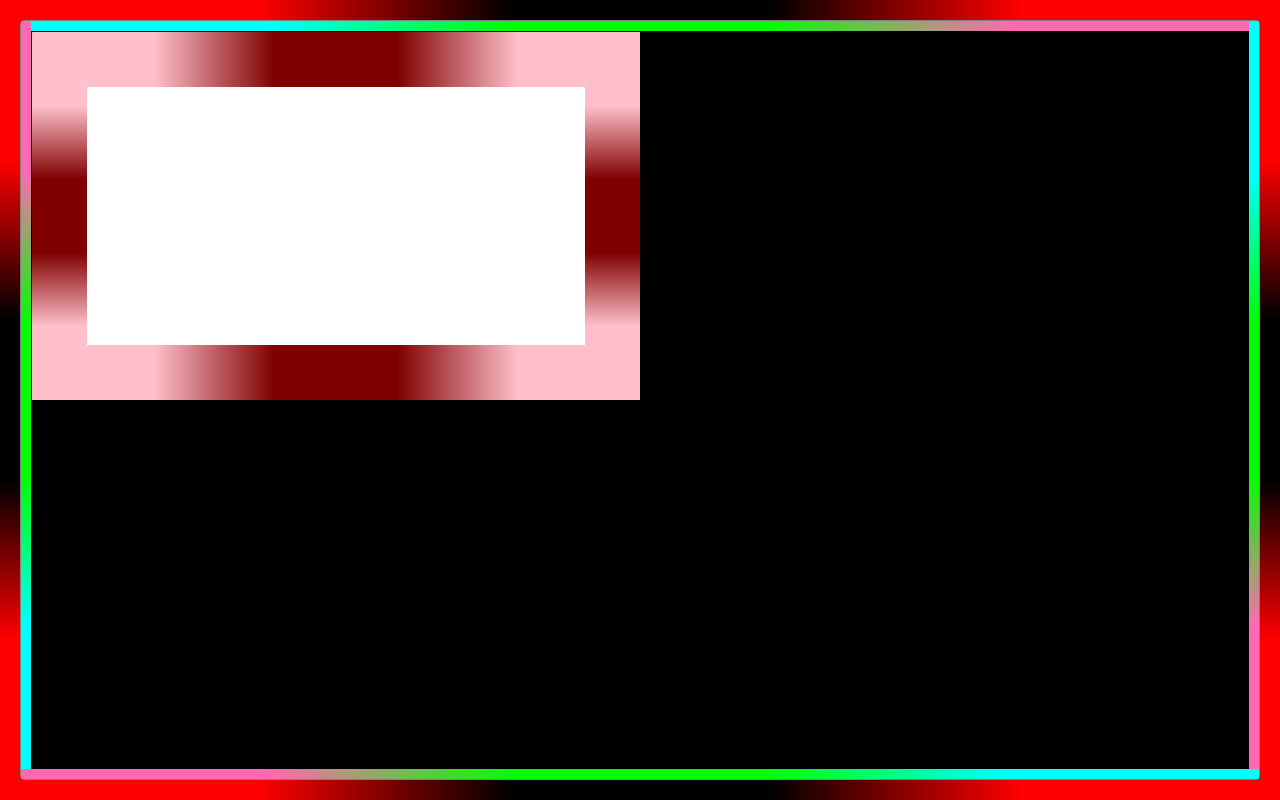
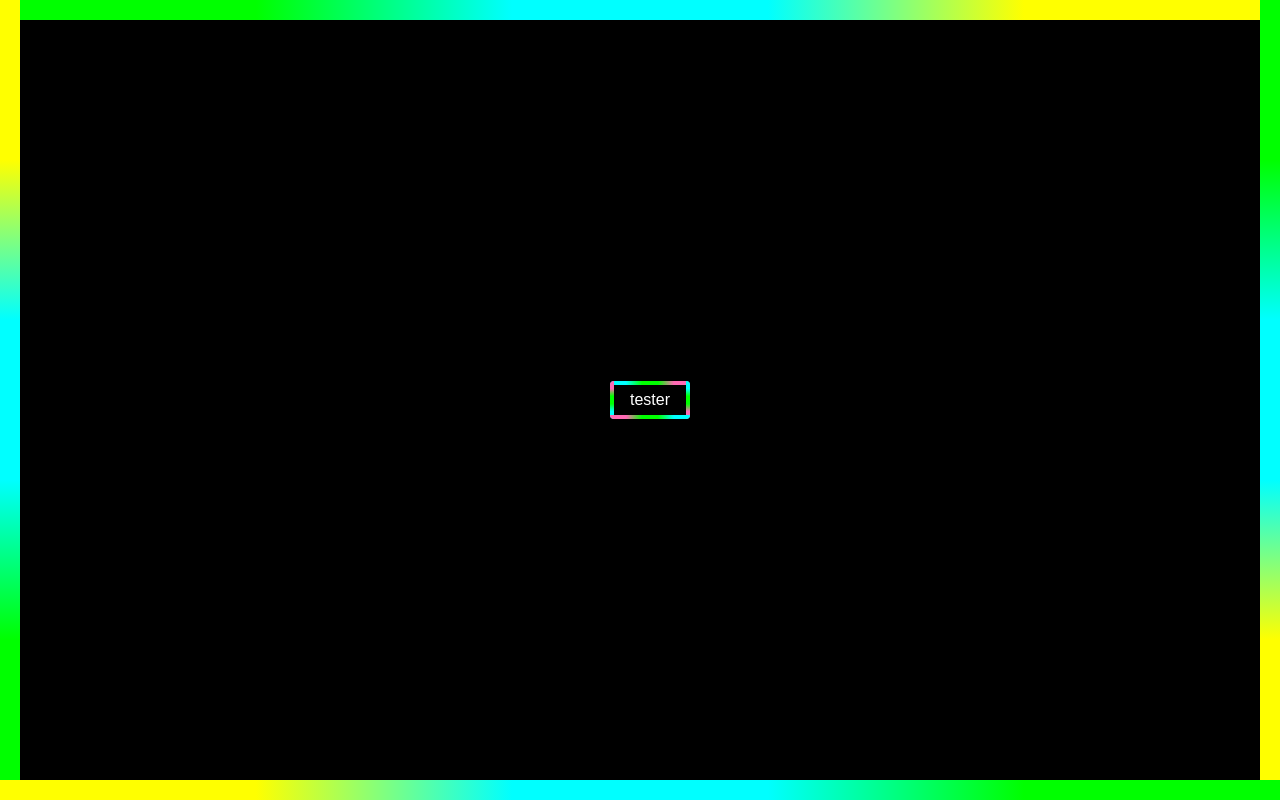
Before and after one commit to C-Lee-Hamilton/AnimatedBorder, a React (Vite) app: page / in a window 1280 px wide. Built offline with nearby package versions, Linux system fonts and the light colour scheme; the HTML template or start-up script is replaced by a standard one.

Commit message:
making component lib

```diff
--- a/package.json
+++ b/package.json
@@ -4,7 +4,7 @@
   "version": "0.0.0",
   "type": "module",
   "scripts": {
-    "dev": "vite --port 3000 --host",
+    "start": "vite --port 3000 --host",
     "build": "tsc && vite build",
     "lint": "eslint . --ext ts,tsx --report-unused-disable-directives --max-warnings 0",
     "preview": "vite preview"
--- a/src/App.tsx
+++ b/src/App.tsx
@@ -1,68 +1,28 @@
 import "./styles.css";
-import { LightBorder } from "./components/LightBorder";
-import Button from "./components/button";
+import { LightBorder,LightButton } from "./components/LightBorder";
+
 
 export default function App(): JSX.Element {
   return (
     <div className="App">
       <LightBorder
-        $color1="red"
-        $color2="red"
-        $color3="black"
-        $borderWidth={20}
-        $borderRadius={10}
-        $speed="1s"
-        $contentColor="grey"
-        $height="100%"
-        $width="100%"
+      $borderWidth={20}
+      $contentAlignY="center"
+      $contentAlignX="center"
+      $color1="yellow"
+      $color2="lime"
+      $color3="cyan"
       >
 
-
-
-<LightBorder>
-  <LightBorder
-        $color1="pink"
-        $color2="pink"
-        $color3="maroon"
-        $borderWidth={55}
-        $borderRadius={1}
-        $speed="4s"
-        $contentColor="white"
-        $height="50%"
-        $width="50%"
-      >
-        hi
-      </LightBorder></LightBorder>
-
+     <LightButton
+     $borderWidth={4}
+     $borderRadius={100}
+     >tester</LightButton>
 
 
       </LightBorder>
-      {/* <Button /> */}
+      </div>
 
-    </div>
+
   );
 }
-
-/*
-
-Here, we can see that we're getting this html rendered:
-Looking at the styles... I am inclined to look at the keyframes css.
-<div class="App">
-  <div class="sc-beqWNU hjNioH">
-    <div class="sc-gueXAH ekXUHE"></div>
-    <div class="sc-dmqGRC kJBPwM"></div>
-    <div class="sc-hLseSp hlLgjJ">hi</div>
-    <div class="sc-eDDOjk foAWsq"></div>
-    <div class="sc-jTrOVX fYkrvJ"></div>
-  </div>
-  <div class="sc-beqWNU ffVLRT">
-    <div class="sc-gueXAH fiyWuL"></div>
-    <div class="sc-dmqGRC igvftD"></div>
-    <div class="sc-hLseSp cXiUor">hi</div>
-    <div class="sc-eDDOjk dlWtXB"></div>
-    <div class="sc-jTrOVX eJjPMi"></div>
-  </div>
-</div>
-
-
-*/
--- a/src/components/LightBorder.tsx
+++ b/src/components/LightBorder.tsx
@@ -11,13 +11,62 @@ interface LightProps {
   $color1?: string;
   $color2?: string;
   $color3?: string;
+  $contentAlignX?:string;
+  $contentAlignY?:string;
 }
 
-const Container = styled.div<LightProps>`
+
+const Content = styled.div<LightProps>`
+  position: absolute;
+ padding:0px;
+  top: ${(props) => props.$borderWidth ?? 8}px;
+  bottom: ${(props) => props.$borderWidth ?? 8}px;
+  left: ${(props) => props.$borderWidth ?? 8}px;
+  right: ${(props) => props.$borderWidth ?? 8}px;
+  z-index: 1;
+
+  border: ${(props) => props.$contentColor ?? "black"} 1px solid;
+  border-radius: ${(props) =>
+    props.$borderRadius ? 5 : 0}px;
+  background-color: ${(props) => props.$contentColor ?? "black"};
+`;
+const DivContainer = styled.div<LightProps>`
+
   position: relative;
+
   height: ${(props) => props.$height ?? "100%"};
   width: ${(props) => props.$width ?? "100%"};
 `;
+
+const DivCenter=styled.div<LightProps>`
+height:100%;
+width:100%;
+margin:auto;
+justify-content: ${(props)=>props.$contentAlignX ?? "none"};
+align-items:${(props)=>props.$contentAlignY ?? "none"} ;
+display: flex;
+`
+const ButtonContainer = styled.div<LightProps>`
+
+  position: relative;
+  :hover {
+    cursor:pointer;
+  }
+  :active {
+    transform:scale(.95);
+  }
+
+`;
+const ButtonCenter=styled.div<LightProps>`
+padding:10px;
+height:100%;
+width:100%;
+justify-content:center;
+align-items:center;
+display:flex;
+position:relative;
+
+`
 const Top = styled.div<LightProps>`
   position: absolute;
   top: 0;
@@ -170,18 +219,7 @@ const Left = styled.div<LightProps>`
     }
   }
 `;
-const Content = styled.div<LightProps>`
-  position: absolute;
-  top: ${(props) => props.$borderWidth ?? 10}px;
-  bottom: ${(props) => props.$borderWidth ?? 10}px;
-  left: ${(props) => props.$borderWidth ?? 10}px;
-  right: ${(props) => props.$borderWidth ?? 10}px;
-  z-index: 1;
-  border: ${(props) => props.$contentColor ?? "black"} 1px solid;
-  border-radius: ${(props) =>
-    props.$borderRadius ? props.$borderRadius / 2 : 0}px;
-  background-color: ${(props) => props.$contentColor ?? "black"};
-`;
+
 const Right = styled.div<LightProps>`
   position: absolute;
   top: 0;
@@ -345,12 +383,38 @@ export const LightBorder: React.FC<{ children: ReactNode } & LightProps> = ({
   } as React.CSSProperties
 
   return (
-    <Container {...props} style={cssVariables}>
+    <DivContainer {...props} style={cssVariables}>
       <Top {...props} />
       <Left {...props} />
-      <Content {...props}>{children}</Content>
+      <Content {...props}><DivCenter {...props}>{children}</DivCenter></Content>
       <Right {...props} />
       <Bottom {...props} />
-    </Container>
+    </DivContainer>
   );
 };
+export const LightButton: React.FC<{ children: ReactNode } & LightProps> = ({
+ children,
+  ...props
+}) => {
+  const cssVariables = {
+    '--color1': props.$color1 ?? "hotpink",
+    '--color2': props.$color2 ?? "cyan",
+    '--color3': props.$color3 ?? "lime"
+  } as React.CSSProperties
+
+  return (
+
+    <ButtonContainer {...props} style={cssVariables}>
+     <ButtonCenter>
+      <Top {...props} />
+      <Left {...props} />
+
+      {children}
+
+      <Right {...props} />
+      <Bottom {...props} />
+      </ButtonCenter>
+    </ButtonContainer>
+
+  );
+};
--- a/src/styles.css
+++ b/src/styles.css
@@ -10,16 +10,41 @@ body {
   height: 100vh;
   width: 100vw;
 }
+
 .App {
   font-family: sans-serif;
   text-align: center;
   height: 100vh;
   width: 100vw;
   margin: 0;
-  padding: 0;
+  padding: 0px;
   background-color: red;
 }
-h1 {
-  color: green;
+
+.button-test {
+  color: cyan;
+  height: 25%;
   margin: 10px;
+  width: 45%;
+  margin-top: 20px;
+  position: relative;
+
+  /* set padding to zero */
+  padding: 0;
+  /* remove border */
+  border: none;
+  /* if using border radius, apply same value */
+  border-radius: 10px;
 }
+
+.mini {
+  position: relative;
+  padding: 0px;
+
+  display: flex;
+  justify-content: center;
+  align-items: center;
+  margin: 10px;
+  height: 45%;
+  width: 45%;
+}
```
